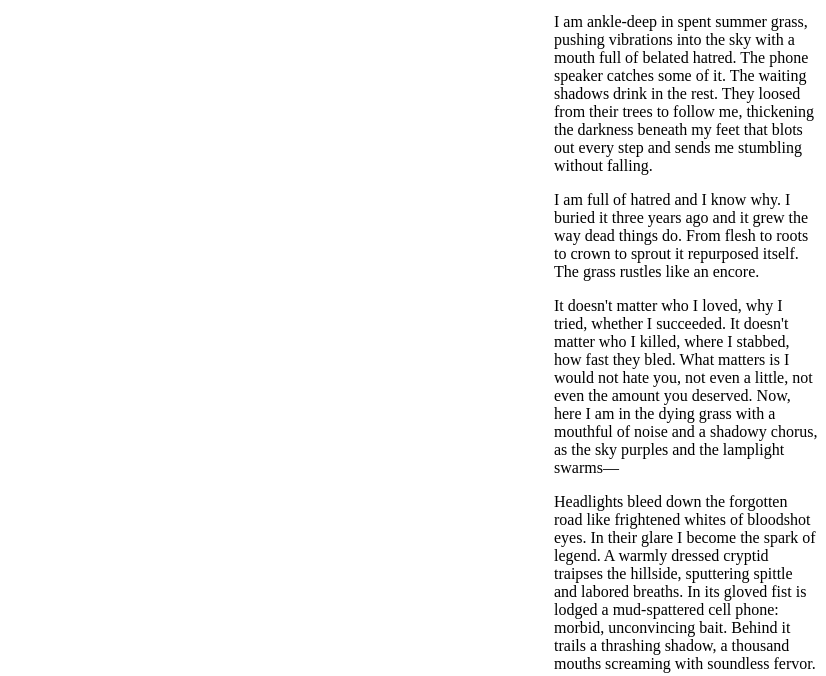
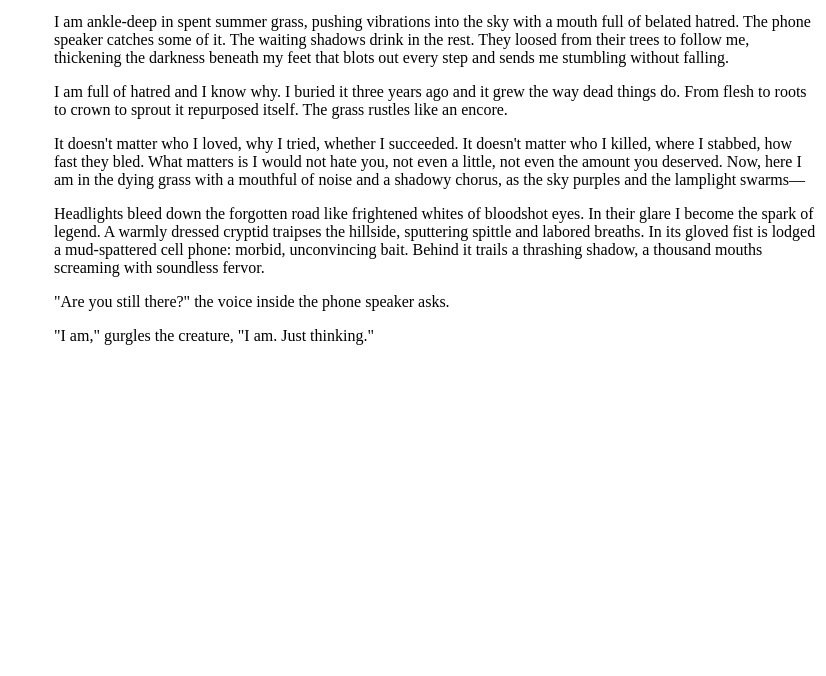
Before and after one commit to snowshinobi/snowshinobi.github.io, a plain HTML site: page index.html in a window 1280 px wide. Shown: the part 226-902 px from the top of the page, without its empty margins (454-1280 px from the left). After the commit the page ends 800 px from the top, so only its background shows below. Drawn offline with Linux system fonts and the light colour scheme.

Commit message:
Update index.html

```diff
--- a/index.html
+++ b/index.html
@@ -3,14 +3,14 @@
 
 <center><p><img src="https://64.media.tumblr.com/d2d61a76cc9058f9124ba4ecba4ca522/tumblr_p1rlt2TIqi1s7t5a9o7_r4_250.png" alt="A lantern in the woods." width="202" height="164" /></p></center>
 
-<p style="margin-left: 1000px">I am ankle-deep in spent summer grass, pushing vibrations into the sky with a mouth full of belated hatred. The phone speaker catches some of it. The waiting shadows drink in the rest. They loosed from their trees to follow me, thickening the darkness beneath my feet that blots out every step and sends me stumbling without falling.</p>
+<p style="margin-left: 500px">I am ankle-deep in spent summer grass, pushing vibrations into the sky with a mouth full of belated hatred. The phone speaker catches some of it. The waiting shadows drink in the rest. They loosed from their trees to follow me, thickening the darkness beneath my feet that blots out every step and sends me stumbling without falling.</p>
 
-<p style="margin-left: 1000px">I am full of hatred and I know why. I buried it three years ago and it grew the way dead things do. From flesh to roots to crown to sprout it repurposed itself. The grass rustles like an encore.</p>
+<p style="margin-left: 500px">I am full of hatred and I know why. I buried it three years ago and it grew the way dead things do. From flesh to roots to crown to sprout it repurposed itself. The grass rustles like an encore.</p>
 
-<p style="margin-left: 1000px">It doesn't matter who I loved, why I tried, whether I succeeded. It doesn't matter who I killed, where I stabbed, how fast they bled. What matters is I would not hate you, not even a little, not even the amount you deserved. Now, here I am in the dying grass with a mouthful of noise and a shadowy chorus, as the sky purples and the lamplight swarms—</p>
+<p style="margin-left: 500px">It doesn't matter who I loved, why I tried, whether I succeeded. It doesn't matter who I killed, where I stabbed, how fast they bled. What matters is I would not hate you, not even a little, not even the amount you deserved. Now, here I am in the dying grass with a mouthful of noise and a shadowy chorus, as the sky purples and the lamplight swarms—</p>
 
-<p style="margin-left: 1000px">Headlights bleed down the forgotten road like frightened whites of bloodshot eyes. In their glare I become the spark of legend. A warmly dressed cryptid traipses the hillside, sputtering spittle and labored breaths. In its gloved fist is lodged a mud-spattered cell phone: morbid, unconvincing bait. Behind it trails a thrashing shadow, a thousand mouths screaming with soundless fervor.</p>
+<p style="margin-left: 500px">Headlights bleed down the forgotten road like frightened whites of bloodshot eyes. In their glare I become the spark of legend. A warmly dressed cryptid traipses the hillside, sputtering spittle and labored breaths. In its gloved fist is lodged a mud-spattered cell phone: morbid, unconvincing bait. Behind it trails a thrashing shadow, a thousand mouths screaming with soundless fervor.</p>
 
-<p style="margin-left: 1000px">"Are you still there?" the voice inside the phone speaker asks.</p>
+<p style="margin-left: 500px">"Are you still there?" the voice inside the phone speaker asks.</p>
 
-<p style="margin-left: 1000px">"I am," gurgles the creature, "I am. Just thinking."</p>
+<p style="margin-left: 500px">"I am," gurgles the creature, "I am. Just thinking."</p>
```
